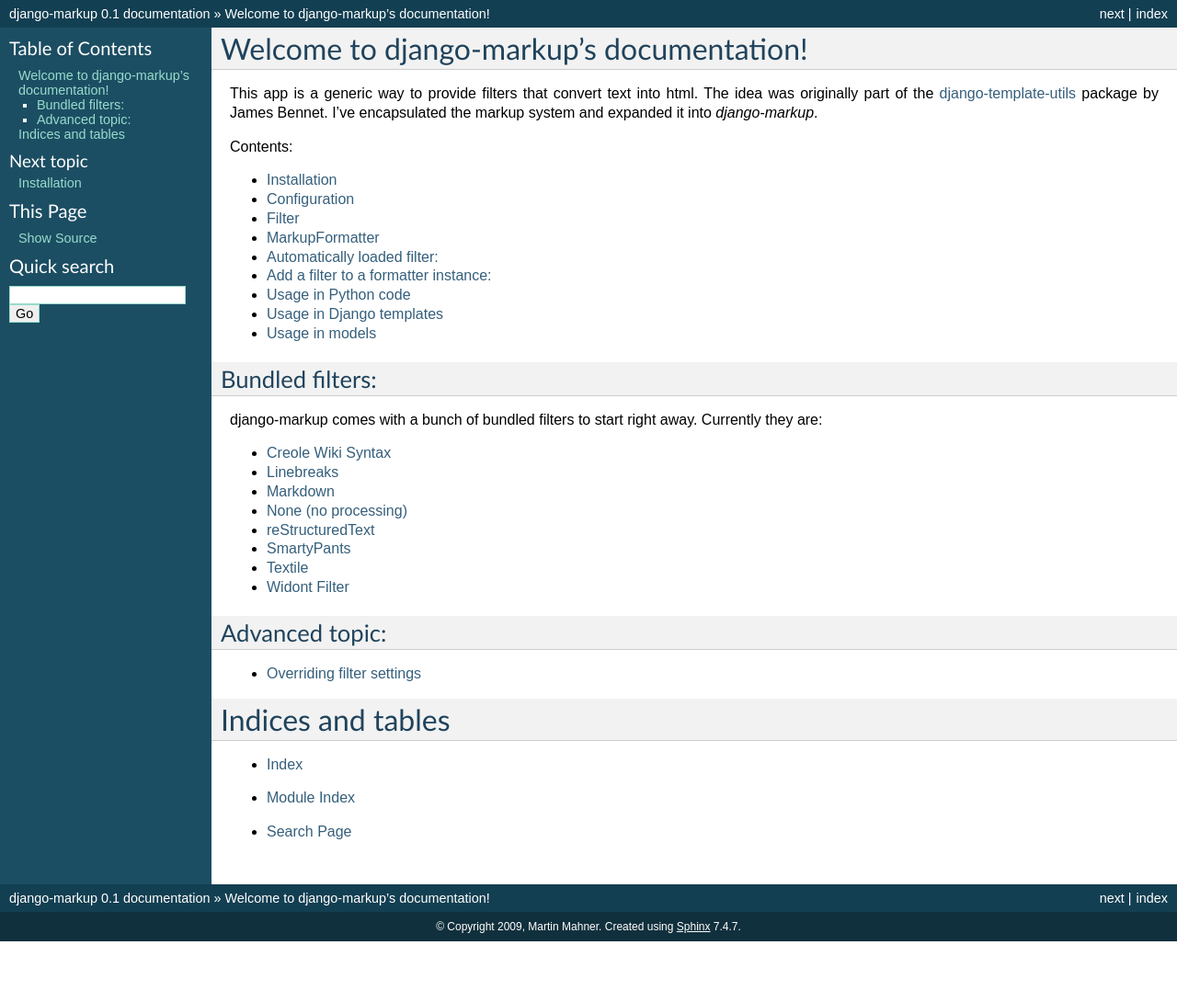
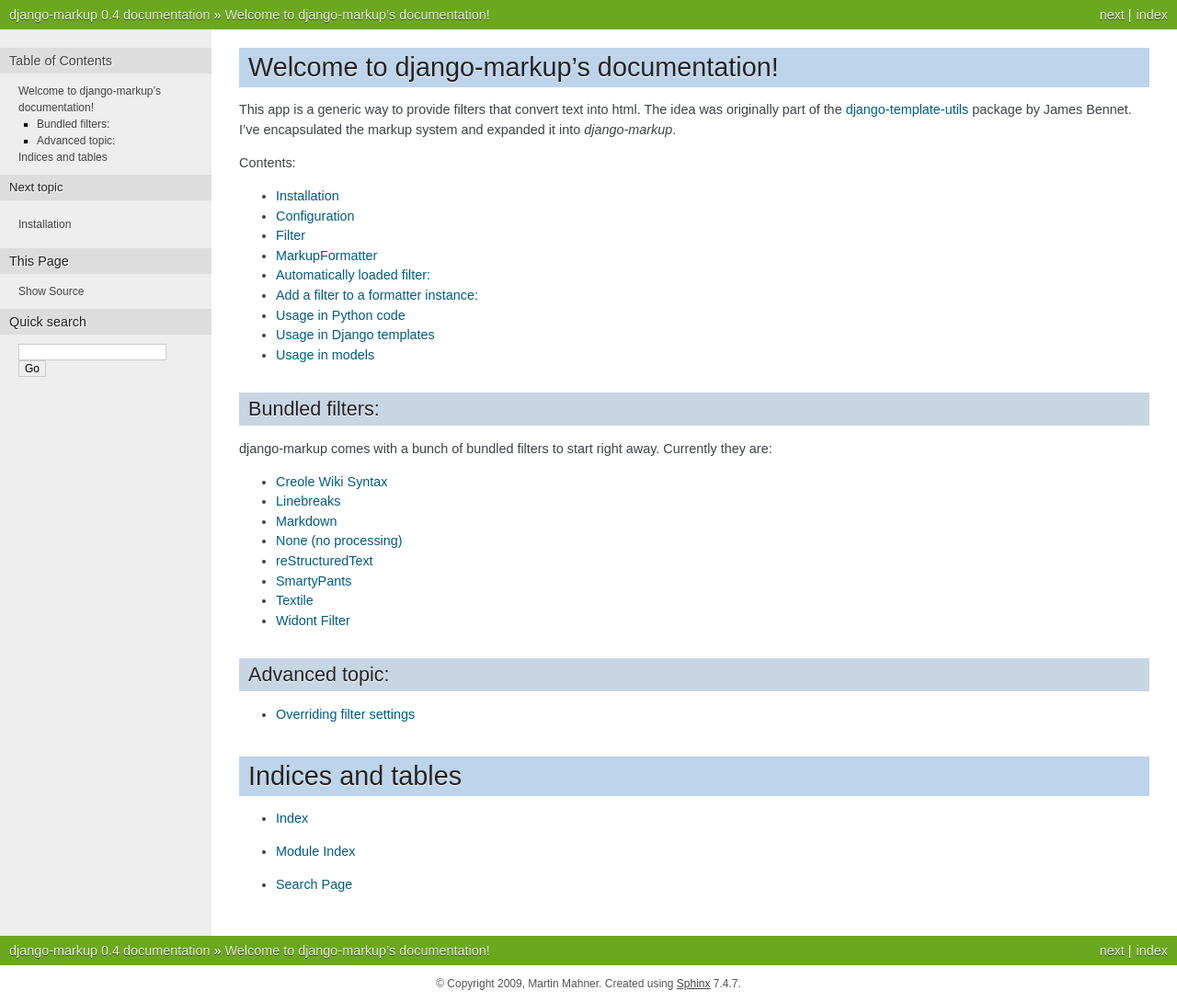
Before and after one commit to ankur-roy-byte/Text-to-HTML, a Sphinx documentation site: the page built from docs/index.rst, in a window 1280 px wide. Shown: the whole page at 92% size. Built offline with Sphinx 7.4.7, drawn with Linux system fonts in a browser that asks for light colours; pages that are not in the unit, such as notebooks, are missing from menus; before the commit the page ends 1024 px from its top, so only the background shows below that.

Commit message:
more doc updates

```diff
--- a/docs/conf.py
+++ b/docs/conf.py
@@ -45,9 +45,9 @@ copyright = u'2009, Martin Mahner'
 # built documents.
 #
 # The short X.Y version.
-version = '0.1'
+version = '0.4'
 # The full version, including alpha/beta/rc tags.
-release = '0.1'
+release = '0.4'
 
 # The language for content autogenerated by Sphinx. Refer to documentation
 # for a list of supported languages.
@@ -91,7 +91,7 @@ pygments_style = 'sphinx'
 
 # The theme to use for HTML and HTML Help pages.  Major themes that come with
 # Sphinx are currently 'default' and 'sphinxdoc'.
-html_theme = 'default'
+html_theme = 'nature'
 
 # Theme options are theme-specific and customize the look and feel of a theme
 # further.  For a list of options available for each theme, see the
```
